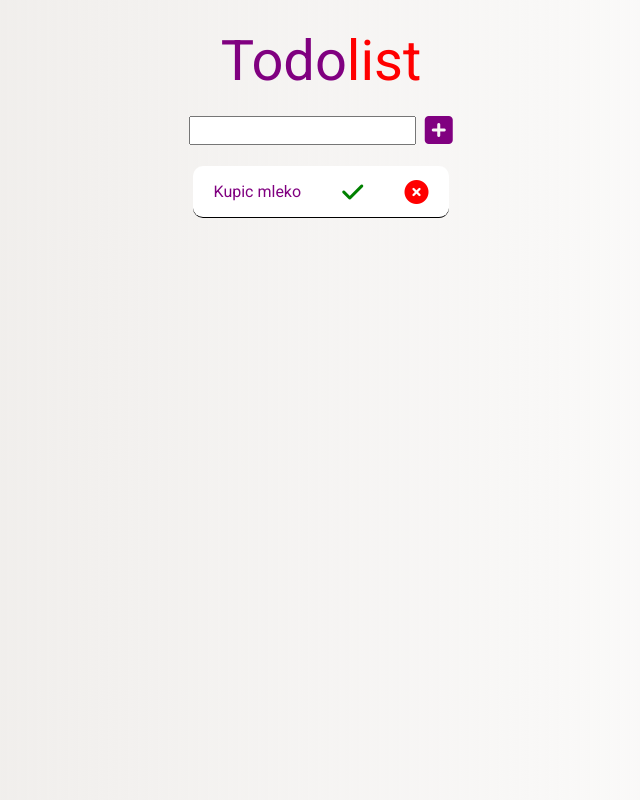
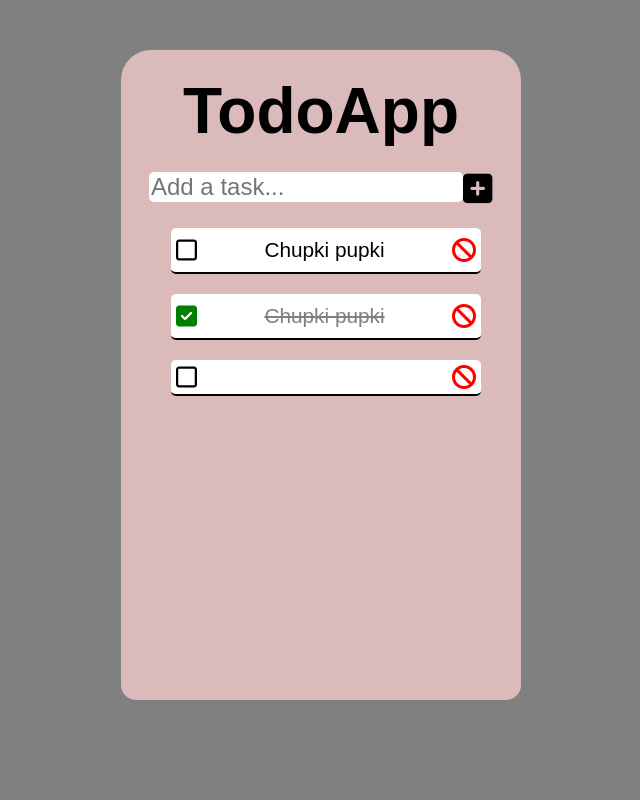
Before and after one commit to Bartz94/HTML-CSS-JS-projects, a plain HTML site: page project-2/todo-app/index.html in a window 1280 px wide. Shown: the whole page, without its empty margins (319-959 px from the left). Drawn offline with Linux system fonts and the light colour scheme.

Commit message:
Changed html and style.css

```diff
--- a/project-2/todo-app/index.html
+++ b/project-2/todo-app/index.html
@@ -12,25 +12,30 @@
 </head>
 
 <body>
-    <div class="page_container">
-        <h1 class="title">Todo<span>list</span></h1>
-        <div class="adding_container">
-            <input type="text" name="todo" id="">
+    <div class="wrapper">
+        <div class="header">
+            <h1>TodoApp</h1>
+            <input type="text" id="input" placeholder="Add a task...">
             <i class="fas fa-plus-square"></i>
         </div>
-
-        <div class="task_container">
-            <p class="task">Kupic mleko</p>
-            <i class="fas fa-check"></i>
-            <i class="fas fa-times-circle"></i>
-
-
-        </div>
-
-
-
+        <ul class="list">
+            <li class="item">
+                <i class="far fa-square"></i>
+                <p class="text">Chupki pupki</p>
+                <i class="fas fa-ban"></i>
+            </li>
+            <li class="item">
+                <i class="fas fa-check-square"></i>
+                <p class="text linethrough">Chupki pupki</p>
+                <i class="fas fa-ban"></i>
+            </li>
+            <li class="item">
+                <i class="far fa-square"></i>
+                <p class="text"></p>
+                <i class="fas fa-ban"></i>
+            </li>
+        </ul>
     </div>
-
 </body>
 
 </html>
--- a/project-2/todo-app/style.css
+++ b/project-2/todo-app/style.css
@@ -1,71 +1,84 @@
-@import url('https://fonts.googleapis.com/css2?family=Roboto:wght@100;400;500;900&display=swap');
+.linethrough{
+    text-decoration: line-through;
+    color: gray;
+}
 
 body{
-    background: linear-gradient(to right, #ece9e6, hsla(0, 0%, 100%, 0.5));
-    font-family: roboto, Arial, Helvetica, sans-serif;
-    color: purple;
-
+    margin: 50px 0;
+    font-family: Arial, Helvetica, sans-serif;
+    display: flex;
+    justify-content: center;
+    background-color: gray;
 }
 
-.page_container{
+.wrapper{
     display: flex;
     flex-direction: column;
-    justify-content: center;
+    background-color: rgb(218, 186, 186);
     align-items: center;
+    width: 400px;
+    height: 650px;
+    border-radius: 30px 30px 15px 15px;
 }
 
-.title{
-    font-size: 3.5rem;
-    font-weight: 400;
-    margin: 20px;
+.header{
+    text-align: center;
 }
 
-.title span{
+.header h1{
+    font-size: 4rem;
+    margin: 1.5rem;
+}
+
+.header input{
+    border: none;
+    border-radius: 5px;
+    font-size: 1.5rem;
+    position: relative;
+    margin-left: -30px;
+}
+
+.fa-plus-square{
+    position: absolute;
+    font-size: 2.1rem;
+}
+
+.list{
+    list-style-type: none;
+    display: flex;
+    flex-direction: column;
+    align-self: flex-start;
+}
+
+.item{
+    display: flex;
+    justify-content: space-between;
+    background-color: #fff;
+    margin-bottom: 10px;
+    border-bottom: 2px solid black;
+    border-radius: 5px;
+    margin: 10px;
+    width: 310px;
+}
+
+.item p {
+    font-size: 1.3rem;
+    margin: 10px;
+}
+
+.item .fas, .far{
+    font-size: 1.5rem;
+    align-self: center;
+    margin: 5px;
+}
+.fa-check-square{
+    color: green;
+}
+
+.fa-ban{
     color: red;
 }
 
-.adding_container{
-    display: flex;
-    align-items: center;
-    justify-content: space-around;
-    width: 17rem;
-    margin-bottom: 15px;
-}
-
-.adding_container input{
-    font-size: 1.2rem;
-    font-family: roboto, Arial, Helvetica, sans-serif;
-    color: purple;
-}
-
-.adding_container input:focus{
-    outline: none;
-}
-.fas{
+.fas, .far{
     cursor: pointer;
 }
-.fa-plus-square{
-    font-size: 2rem;
-    background-color: transparent;
-}
-
-.task_container{
-    display: flex;
-    align-items: center;
-    justify-content: space-around;
-    width: 16rem;
-    background-color: white;
-    border-bottom: 1px solid black;
-    border-radius: 10px;
-    margin: 5px;
-}
-
-.fa-times-circle{
-    color: red;
-    font-size: 1.5rem;
-}
-
-.fa-check{
-    color: green;
-    font-size: 1.5rem;
-}
```
